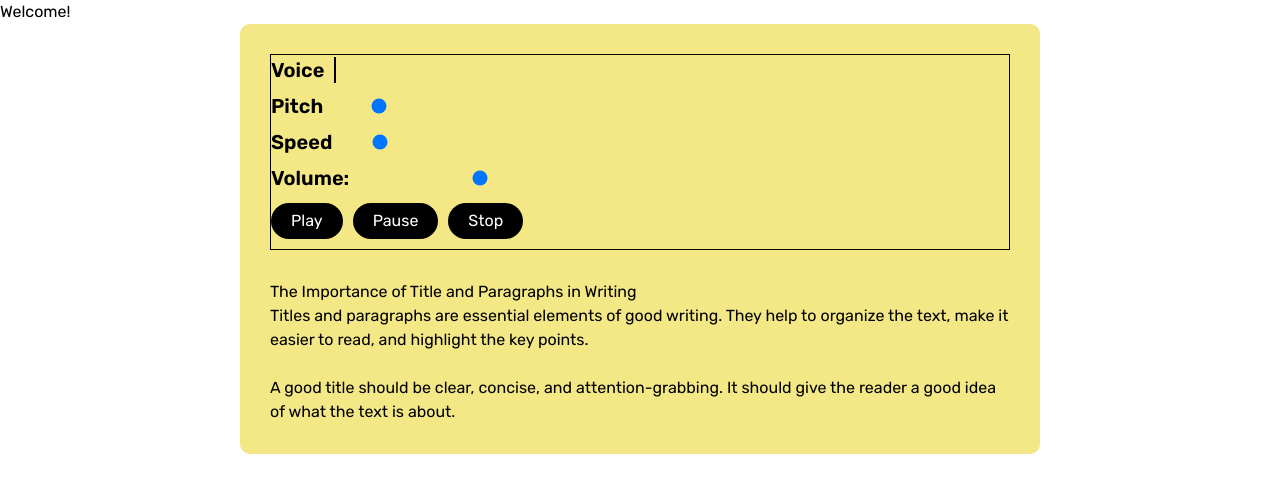
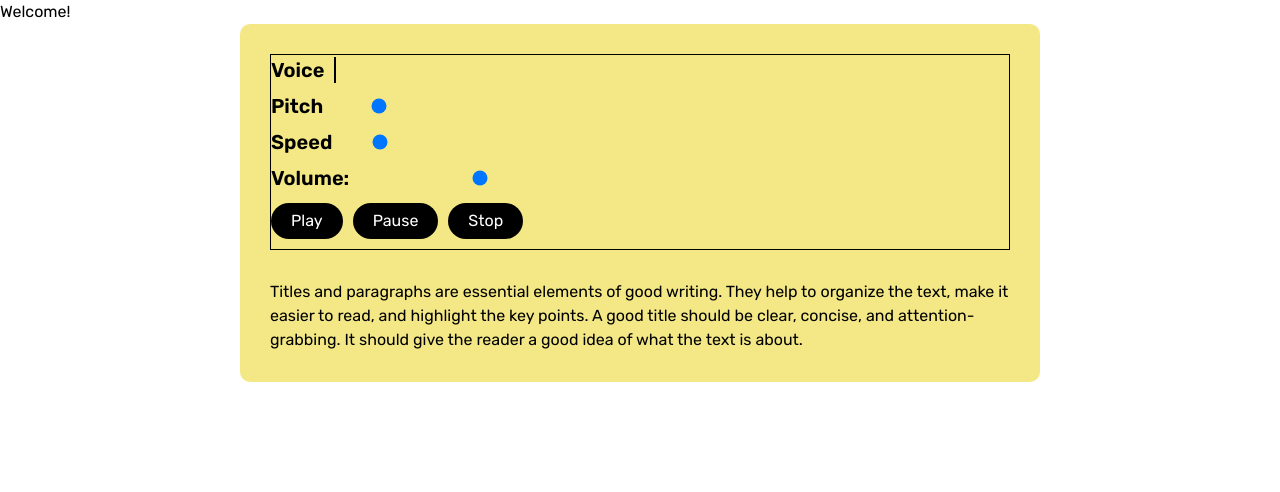
Before and after one commit to yoko-vicky/Text-To-Speech-With-Highlight, a Next.js app: page / in a window 1280 px wide. Shown: the top 492 px of the page. Built offline with nearby package versions, Linux system fonts and the light colour scheme.

Commit message:
Add simple version

```diff
--- a/components/HomeContent/HomeContent.tsx
+++ b/components/HomeContent/HomeContent.tsx
@@ -3,7 +3,8 @@ import dynamic from 'next/dynamic';
 import { ChangeEvent, useState } from 'react';
 import styles from './HomeContent.module.scss';
 import parse from 'html-react-parser';
-import { originText, originText2, smapleTitle1 } from '@/utils';
+import { originText, originText2, simpleText, smapleTitle1 } from '@/utils';
+import { TextareaField } from '../TextareaField';
 
 const TextToSpeech = dynamic(
   () => import('@/components/TextToSpeech/TextToSpeech'),
@@ -15,6 +16,7 @@ const TextToSpeech = dynamic(
 const HomeContent = () => {
   const [text, setText] = useState<string>('');
   const allContentsRef = useRef<HTMLDivElement>(null);
+  const textareaRef = useRef<HTMLTextAreaElement>(null);
 
   useEffect(() => {
     if (!allContentsRef.current) return;
@@ -23,14 +25,31 @@ const HomeContent = () => {
 
   return (
     <div className={styles.container}>
-      {allContentsRef.current && text && (
+      {/* {allContentsRef.current && text && (
+        <TextToSpeech element={allContentsRef.current} text={text} />
+      )} */}
+
+      {/* <div ref={allContentsRef}>
+        <h1>{smapleTitle1}</h1>
+        {parse(originText)}
+      </div> */}
+
+      {allContentsRef.current && simpleText && (
         <TextToSpeech element={allContentsRef.current} text={text} />
       )}
 
-      <div>
-        <h1>{smapleTitle1}</h1>
-        <div ref={allContentsRef}>{parse(originText)}</div>
-      </div>
+      <div ref={allContentsRef}>{simpleText}</div>
+
+      {/* <div>
+        <TextareaField
+          value={text}
+          onChange={(e) => setText(e.target.value)}
+          innerRef={textareaRef}
+        />
+        {textareaRef.current && text && (
+          <TextToSpeech element={textareaRef.current} text={text} />
+        )}
+      </div> */}
     </div>
   );
 };
--- a/components/TextToSpeech/TextToSpeech.tsx
+++ b/components/TextToSpeech/TextToSpeech.tsx
@@ -5,7 +5,7 @@ export const TextToSpeech = ({
   element,
   text,
 }: {
-  element: HTMLDivElement;
+  element: HTMLDivElement | HTMLTextAreaElement;
   text: string;
 }) => {
   const [isPaused, setIsPaused] = useState<boolean>(false);
--- a/components/TextareaField/TextareaField.tsx
+++ b/components/TextareaField/TextareaField.tsx
@@ -1,12 +1,14 @@
-import React, { ChangeEvent } from 'react';
+import React, { ChangeEvent, RefObject } from 'react';
 import styles from './TextareaField.module.scss';
 
 export const TextareaField = ({
   value,
   onChange,
+  innerRef,
 }: {
   value: string;
   onChange: (e: ChangeEvent<HTMLTextAreaElement>) => void;
+  innerRef: RefObject<HTMLTextAreaElement>;
 }) => {
   return (
     <textarea
@@ -14,6 +16,7 @@ export const TextareaField = ({
       onChange={onChange}
       className={styles.textarea}
       rows={10}
+      ref={innerRef}
     />
   );
 };
--- a/utils/index.ts
+++ b/utils/index.ts
@@ -1,4 +1,7 @@
 export const smapleTitle1 = 'The Importance of Title and Paragraphs in Writing';
+
+export const simpleText =
+  'Titles and paragraphs are essential elements of good writing. They help to organize the text, make it easier to read, and highlight the key points. A good title should be clear, concise, and attention-grabbing. It should give the reader a good idea of what the text is about.';
 
 export const originText =
   '<p>Titles and paragraphs are <em>essential</em> elements of good writing. They help to organize the text, make it easier to read, and highlight the key points.</p><br /><p>A good title should be <em>clear</em>, <em>concise</em>, and attention-grabbing. It should give the reader a good idea of what the text is about.</p>';
```
